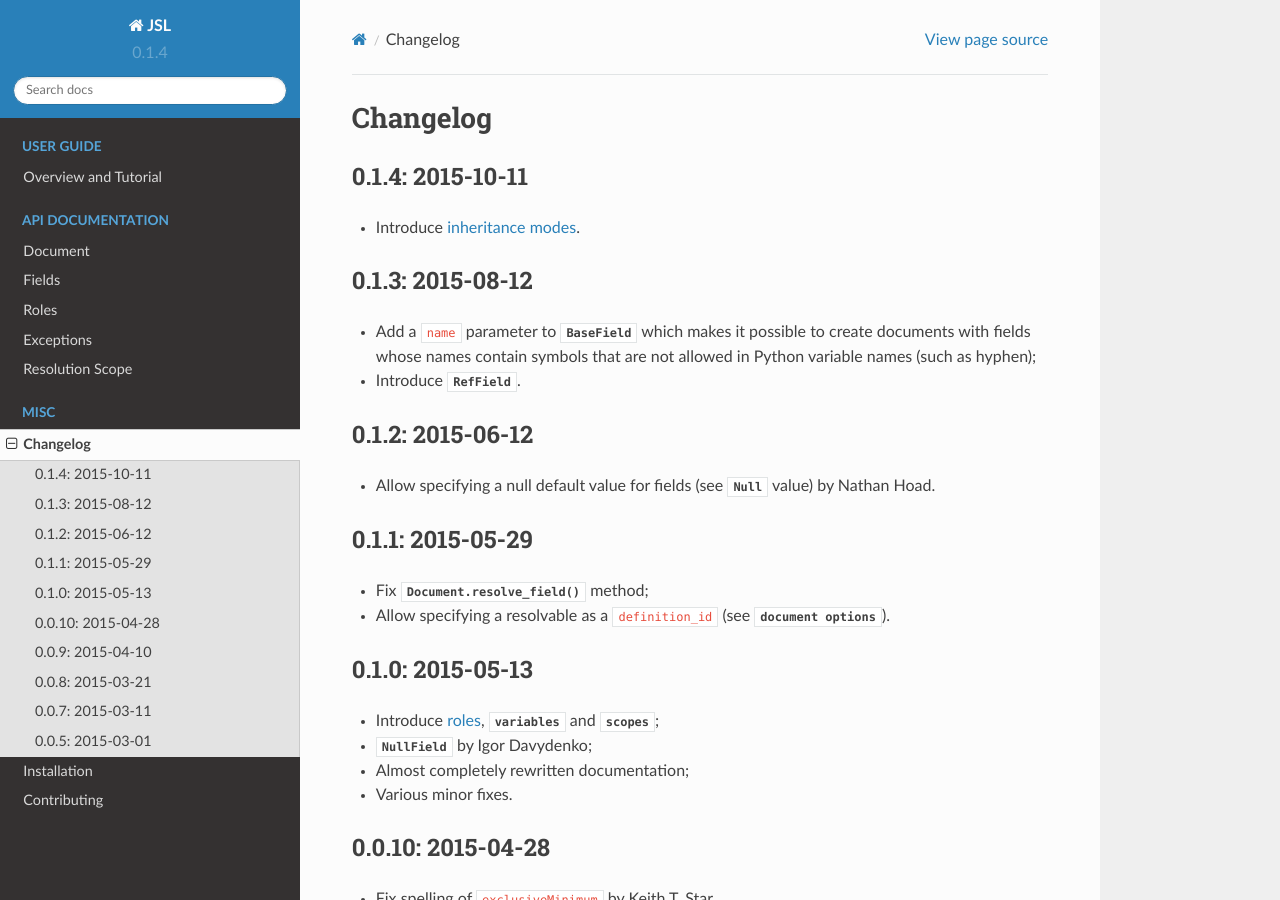
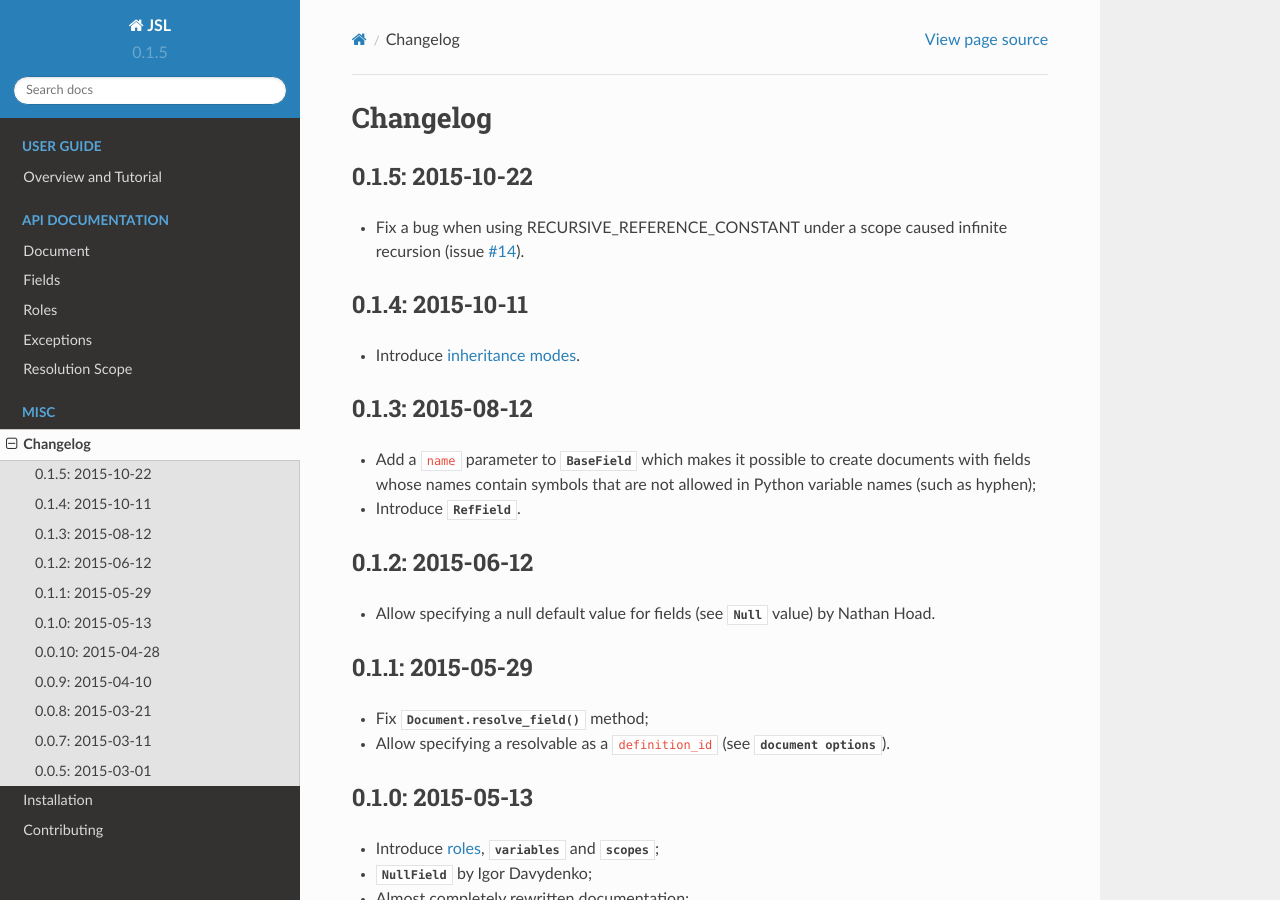
Before and after one commit to aromanovich/jsl, a Sphinx documentation site: the page built from docs/source/changelog.rst, in a window 1280 px wide and 900 px high. Built offline with Sphinx 7.4.7 and the Read the Docs theme 2.0.0, drawn with Linux system fonts in a browser that asks for light colours.

Commit message:
Bump version to 0.1.5

```diff
--- a/docs/source/changelog.rst
+++ b/docs/source/changelog.rst
@@ -1,5 +1,11 @@
 Changelog
 =========
+
+0.1.5: 2015-10-22
+~~~~~~~~~~~~~~~~~
+
+- Fix a bug when using RECURSIVE_REFERENCE_CONSTANT under a scope caused
+  infinite recursion (issue `#14`_).
 
 0.1.4: 2015-10-11
 ~~~~~~~~~~~~~~~~~
@@ -63,3 +69,4 @@ Changelog
 - Python 3 support by Igor Davydenko.
 
 .. _id: http://tools.ietf.org/html/draft-zyp-json-schema-04#section-7.2
+.. _#14: https://github.com/aromanovich/jsl/issues/14
--- a/jsl/__init__.py
+++ b/jsl/__init__.py
@@ -12,7 +12,7 @@ __title__ = 'JSL'
 __author__ = 'Anton Romanovich'
 __license__ = 'BSD'
 __copyright__ = 'Copyright 2015 Anton Romanovich'
-__version__ = '0.1.4'
+__version__ = '0.1.5'
 __version_info__ = tuple(int(i) for i in __version__.split('.'))
 
 
```
